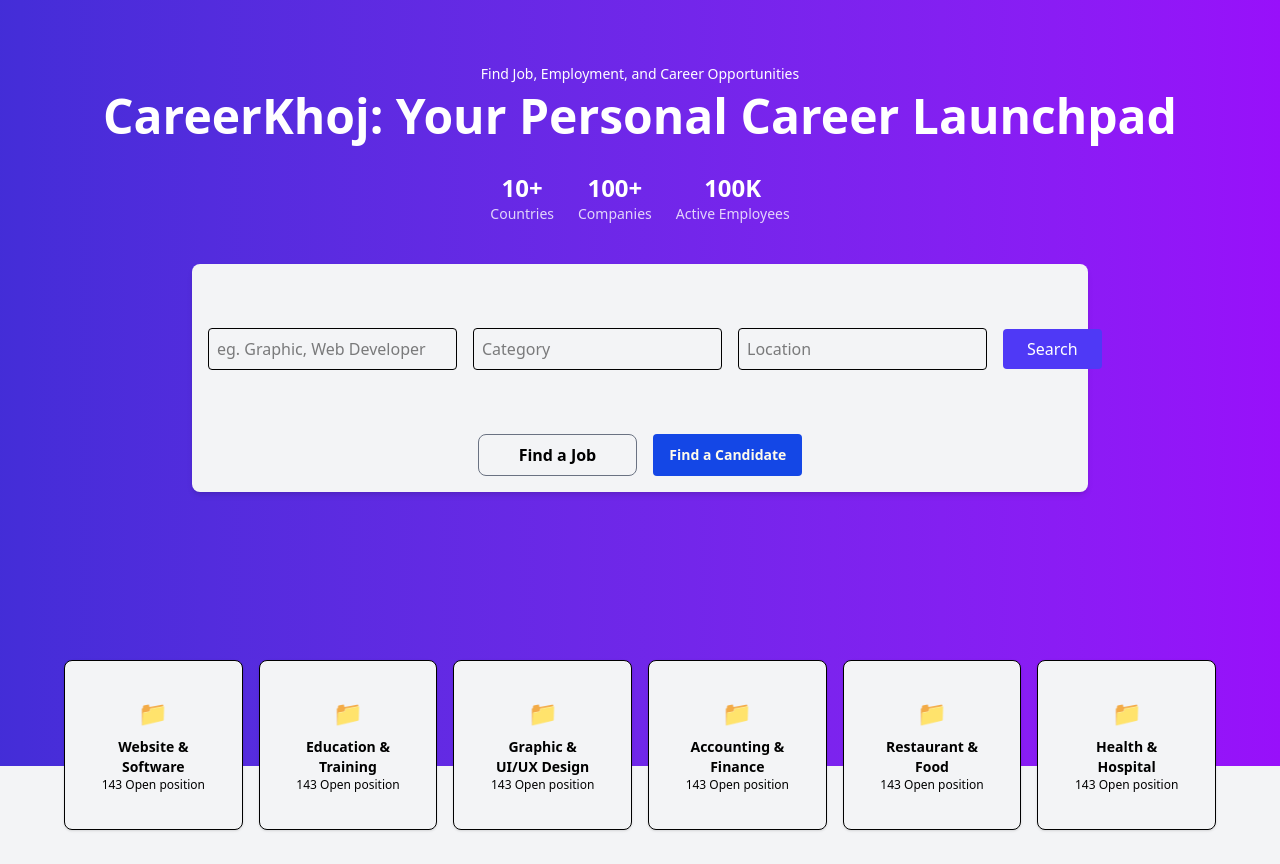
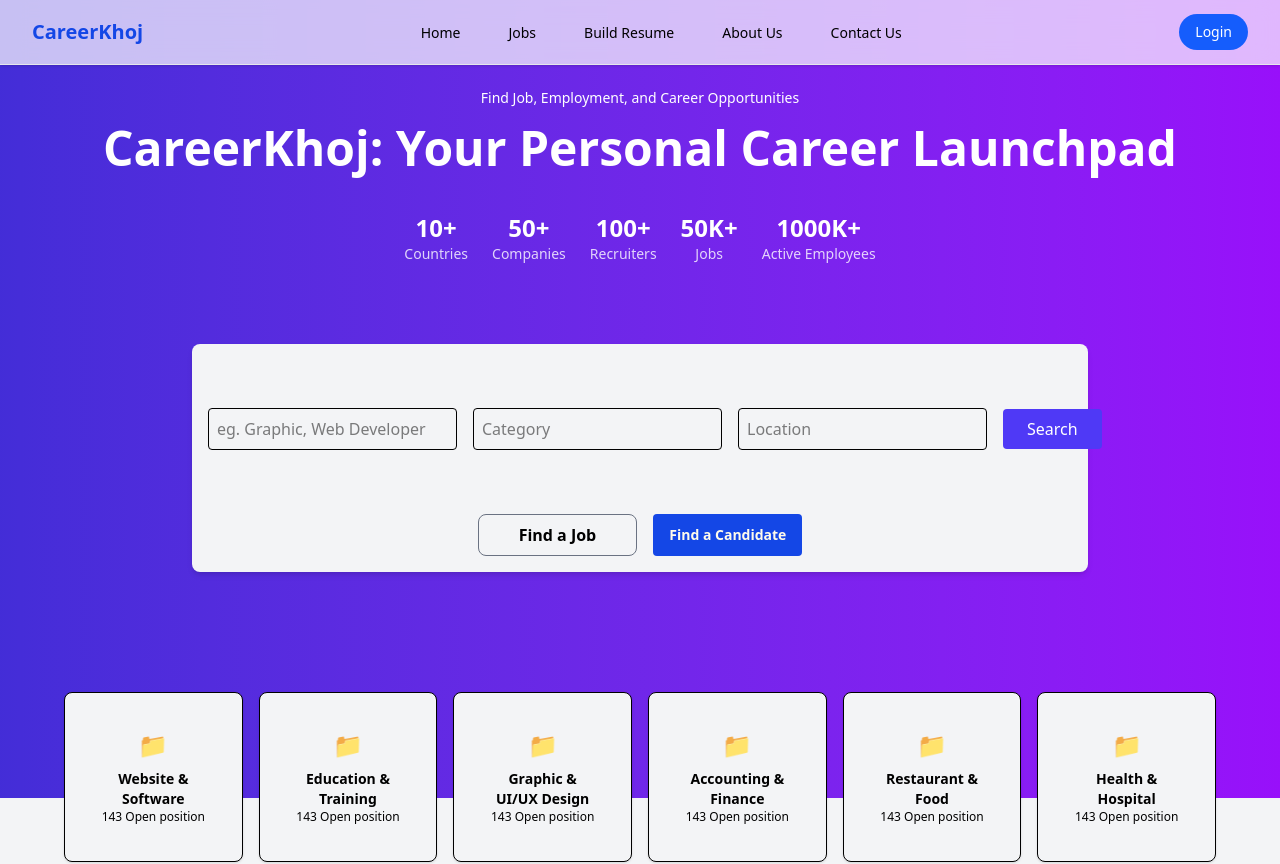
Before and after one commit to GobindTharu/CareerKhoj, a React (Vite) app in the folder frontend/: page / in a window 1280 px wide. Shown: the top 864 px of the page. Built offline with nearby package versions, Linux system fonts and the light colour scheme.

Commit message:
navbar added

```diff
--- a/frontend/src/Pages/HomePage.jsx
+++ b/frontend/src/Pages/HomePage.jsx
@@ -1,9 +1,11 @@
 import HeroSection from "../components/JobPortalSections/components/HeroSection";
+import NavBar from "../components/JobPortalSections/components/NavBar";
 
 
 export default function HomePage() {
   return (
     <>
+    <NavBar/>
       <HeroSection />
     </>
   );
--- /dev/null
+++ b/frontend/src/components/JobPortalSections/buttons/loginButton.jsx
@@ -0,0 +1,7 @@
+export const LoginButton = () => {
+    return (
+      <button className="bg-blue-600 hover:bg-blue-700 text-white px-4 py-2 rounded-full text-sm transition">
+        Login
+      </button>
+    );
+  };
--- /dev/null
+++ b/frontend/src/components/JobPortalSections/buttons/logoButton.jsx
@@ -0,0 +1,9 @@
+import { Link } from "react-router-dom";
+
+const Logo = () => (
+  <Link href="/" className="text-xl font-bold text-blue-700">
+    CareerKhoj
+  </Link>
+);
+
+export default Logo;
--- a/frontend/src/components/JobPortalSections/components/HeroSection.jsx
+++ b/frontend/src/components/JobPortalSections/components/HeroSection.jsx
@@ -7,7 +7,7 @@
 
 const HeroSection = () => (
   <>
-    <div className=" bg-gradient-to-r from-indigo-700 to-purple-600 text-white py-16 px-8 text-center">
+    <div className=" flex flex-col gap-2 bg-gradient-to-r from-indigo-700 to-purple-600 text-white pt-22 px-8 text-center">
       <p className="text-sm mb-2">
         Find Job, Employment, and Career Opportunities
       </p>
--- a/frontend/src/components/JobPortalSections/components/JobCategory.jsx
+++ b/frontend/src/components/JobPortalSections/components/JobCategory.jsx
@@ -10,7 +10,7 @@
     ];
 
     return (
-      <div className="grid grid-cols-1 md:grid-cols-3 lg:grid-cols-6 gap-4 mt-10 px-8">
+      <div className="grid grid-cols-1 md:grid-cols-3 lg:grid-cols-6 gap-4 mt-12 px-8">
         {categories.map((item) => (
           <CategoryCard key={item} title={item}  />
         ))}
@@ -20,7 +20,7 @@
 
   const CategoryCard = ({ title }) => (
     <div
-      className={`md:relative top-32 bg-gray-100 text-black text-center border rounded-lg p-9 shadow-sm `}
+      className={`md:relative top-16 bg-gray-100 text-black text-center border rounded-lg p-9 shadow-sm `}
     >
       <div className="text-2xl mb-2">📁</div>
       <h3 className="font-semibold text-sm">{title}</h3>
--- /dev/null
+++ b/frontend/src/components/JobPortalSections/components/NavBar.jsx
@@ -0,0 +1,88 @@
+"use client";
+import { useState } from "react";
+import { LoginButton } from "../buttons/loginButton";
+import Logo from "../buttons/logoButton";
+import { Link } from "react-router-dom";
+
+const NavBar = () => {
+  const [isMenuOpen, setIsMenuOpen] = useState(false);
+
+  const menuList = [
+    { name: "Home", link: "/" },
+    { name: "Jobs", link: "/jobs" },
+    { name: "Build Resume", link: "/build-resume" },
+    { name: "About Us", link: "/about-us" },
+    { name: "Contact Us", link: "/contact-us" },
+  ];
+
+  return (
+    <nav className="fixed top-0 left-0 w-full z-50 backdrop-blur-md bg-white/70 border-b border-gray-200 shadow-sm">
+      <div className="max-w-7xl mx-auto px-4 sm:px-6 md:px-8 flex justify-between items-center h-16">
+        {/* Logo */}
+      <Logo/>
+
+        {/* Desktop Menu */}
+        <div className="hidden lg:flex items-center gap-6">
+          {menuList.map(({ name, link }) => (
+            <Link key={link} href={link}>
+              <span className="text-sm font-medium px-3 py-2 rounded-md hover:bg-gray-100 transition cursor-pointer">
+                {name}
+              </span>
+            </Link>
+          ))}
+        </div>
+
+        {/* Desktop Login */}
+        <div className="hidden lg:flex items-center">
+          <LoginButton />
+        </div>
+
+        {/* Mobile Menu Toggle */}
+        <div className="lg:hidden relative">
+          <button
+            onClick={() => setIsMenuOpen(!isMenuOpen)}
+            className="focus:outline-none"
+            aria-label="Toggle Menu"
+            aria-expanded={isMenuOpen}
+          >
+            <svg
+              className="w-7 h-7 text-gray-700"
+              fill="none"
+              stroke="currentColor"
+              viewBox="0 0 24 24"
+            >
+              <path
+                strokeLinecap="round"
+                strokeLinejoin="round"
+                strokeWidth="2"
+                d={
+                  isMenuOpen
+                    ? "M6 18L18 6M6 6l12 12"
+                    : "M4 6h16M4 12h16M4 18h16"
+                }
+              />
+            </svg>
+          </button>
+
+          {/* Dropdown Menu */}
+          {isMenuOpen && (
+            <div className="absolute top-1/2 left-1/2 transform -translate-x-1/2 translate-y-1/2 bg-white shadow-lg rounded-xl w-56 p-4 z-50 flex flex-col items-start animate-fadeIn">
+              {menuList.map(({ name, link }) => (
+                <Link key={link} href={link}>
+                  <span className="block w-full py-2 px-4 rounded hover:bg-gray-100 cursor-pointer text-sm font-medium">
+                    {name}
+                  </span>
+                </Link>
+              ))}
+              <div className="mt-3 w-full">
+                <LoginButton />
+              </div>
+            </div>
+          )}
+        </div>
+      </div>
+    </nav>
+  );
+};
+
+export default NavBar;
--- a/frontend/src/components/JobPortalSections/components/Stats.jsx
+++ b/frontend/src/components/JobPortalSections/components/Stats.jsx
@@ -1,8 +1,10 @@
 export const Stats = () => (
-  <div className="flex flex-wrap justify-center items-center gap-6 mt-8 mb-10">
+  <div className="flex flex-wrap justify-center items-center gap-6 mt-4 mb-10">
     <StatItem label="Countries" value="10+" />
-    <StatItem label="Companies" value="100+" />
-    <StatItem label="Active Employees" value="100K" />
+    <StatItem label="Companies" value="50+" />
+    <StatItem label="Recruiters" value="100+" />
+    <StatItem label="Jobs" value="50K+" />
+    <StatItem label="Active Employees" value="1000K+" />
   </div>
 );
 
```
